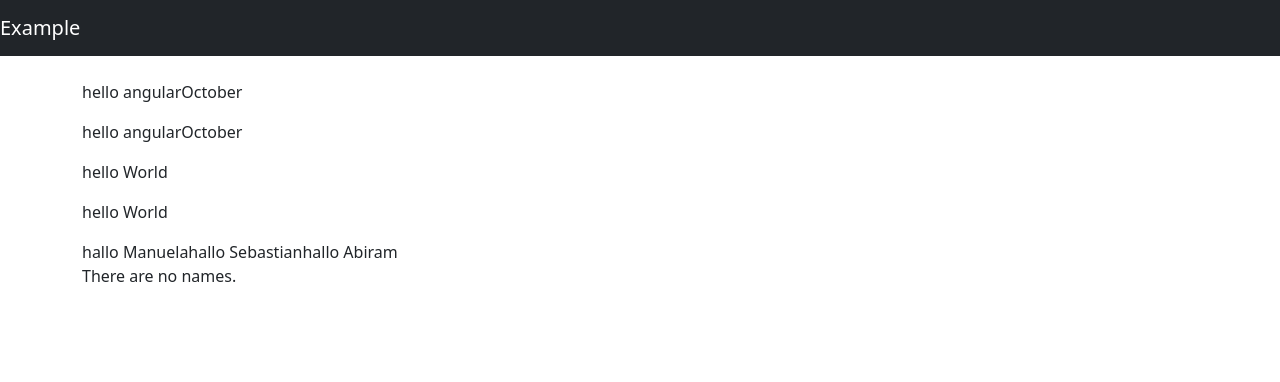
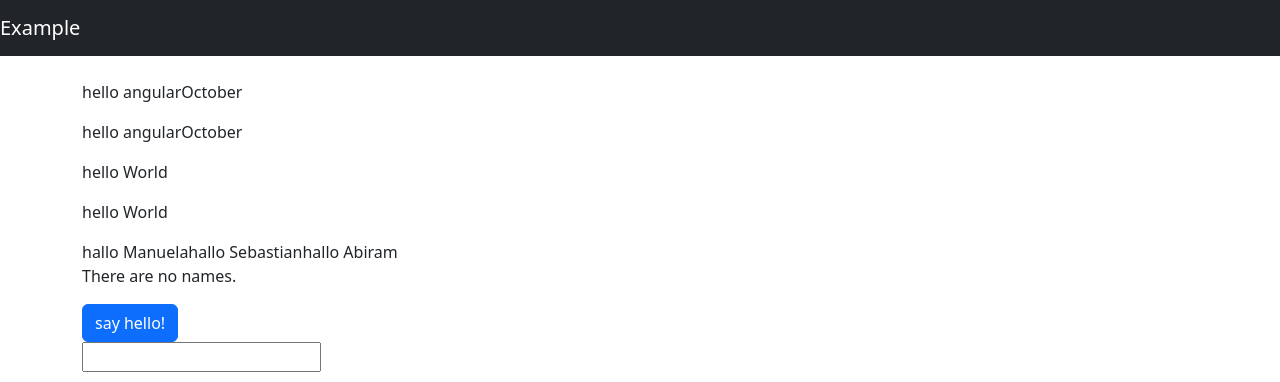
Before and after one commit to geyuqiu/angular-workshop, an Angular app in the folder angularOctober/: page / in a window 1280 px wide. Shown: the top 382 px of the page. Built offline with nearby package versions, Linux system fonts and the light colour scheme.

Commit message:
add simple name input

```diff
--- a/angularOctober/src/app/app.component.html
+++ b/angularOctober/src/app/app.component.html
@@ -5,4 +5,7 @@
   <app-hello [name]="title"/>
   <app-hello/>
   <app-hello-list/>
+  <app-hello-click/>
+  <br/>
+  <app-name-input/>
 </main>
--- a/angularOctober/src/app/app.component.ts
+++ b/angularOctober/src/app/app.component.ts
@@ -2,11 +2,13 @@ import { Component } from '@angular/core';
 import { RouterOutlet } from '@angular/router';
 import { HelloComponent } from './components/hello/hello.component';
 import { HelloListComponent } from './components/hello-list/hello-list.component';
+import { HelloClickComponent } from './components/hello-click/hello-click.component';
+import { NameInputComponent } from './components/name-input/name-input.component';
 
 @Component({
   selector: 'app-root',
   standalone: true,
-  imports: [RouterOutlet, HelloComponent, HelloListComponent],
+  imports: [RouterOutlet, HelloComponent, HelloListComponent, HelloClickComponent, NameInputComponent],
   templateUrl: './app.component.html',
   styleUrl: './app.component.scss'
 })
--- /dev/null
+++ b/angularOctober/src/app/components/hello-click/hello-click.component.html
@@ -0,0 +1,6 @@
+<button (click)="sayHello()" class="btn btn-primary">
+  say hello!
+</button>
+@if (buttonWasClicked) {
+  <p>Hello World</p>
+}
--- /dev/null
+++ b/angularOctober/src/app/components/hello-click/hello-click.component.ts
@@ -0,0 +1,17 @@
+import { Component } from '@angular/core';
+import { NgIf } from '@angular/common';
+
+@Component({
+  selector: 'app-hello-click',
+  standalone: true,
+  imports: [NgIf],
+  templateUrl: './hello-click.component.html',
+  styleUrl: './hello-click.component.scss'
+})
+export class HelloClickComponent {
+  buttonWasClicked = false;
+
+  sayHello(): void {
+    this.buttonWasClicked = !this.buttonWasClicked;
+  }
+}
--- /dev/null
+++ b/angularOctober/src/app/components/name-input/name-input.component.html
@@ -0,0 +1 @@
+<input (keyup)="onKey($event)" (keyup.enter)="onEnter()">
--- /dev/null
+++ b/angularOctober/src/app/components/name-input/name-input.component.ts
@@ -0,0 +1,20 @@
+import { Component } from '@angular/core';
+
+@Component({
+  selector: 'app-name-input',
+  standalone: true,
+  imports: [],
+  templateUrl: './name-input.component.html',
+  styleUrl: './name-input.component.scss'
+})
+export class NameInputComponent {
+  private inputValue = '';
+
+  onKey($event: KeyboardEvent) {
+    this.inputValue = ($event.target as HTMLInputElement).value;
+  }
+
+  onEnter() {
+    console.log('enter pressed', this.inputValue);
+  }
+}
```
Also changed, not shown: angularOctober/src/app/components/hello-click/hello-click.component.scss (added), angularOctober/src/app/components/name-input/name-input.component.scss (added), 2 other files (tests, documents, lock files or other folders).
